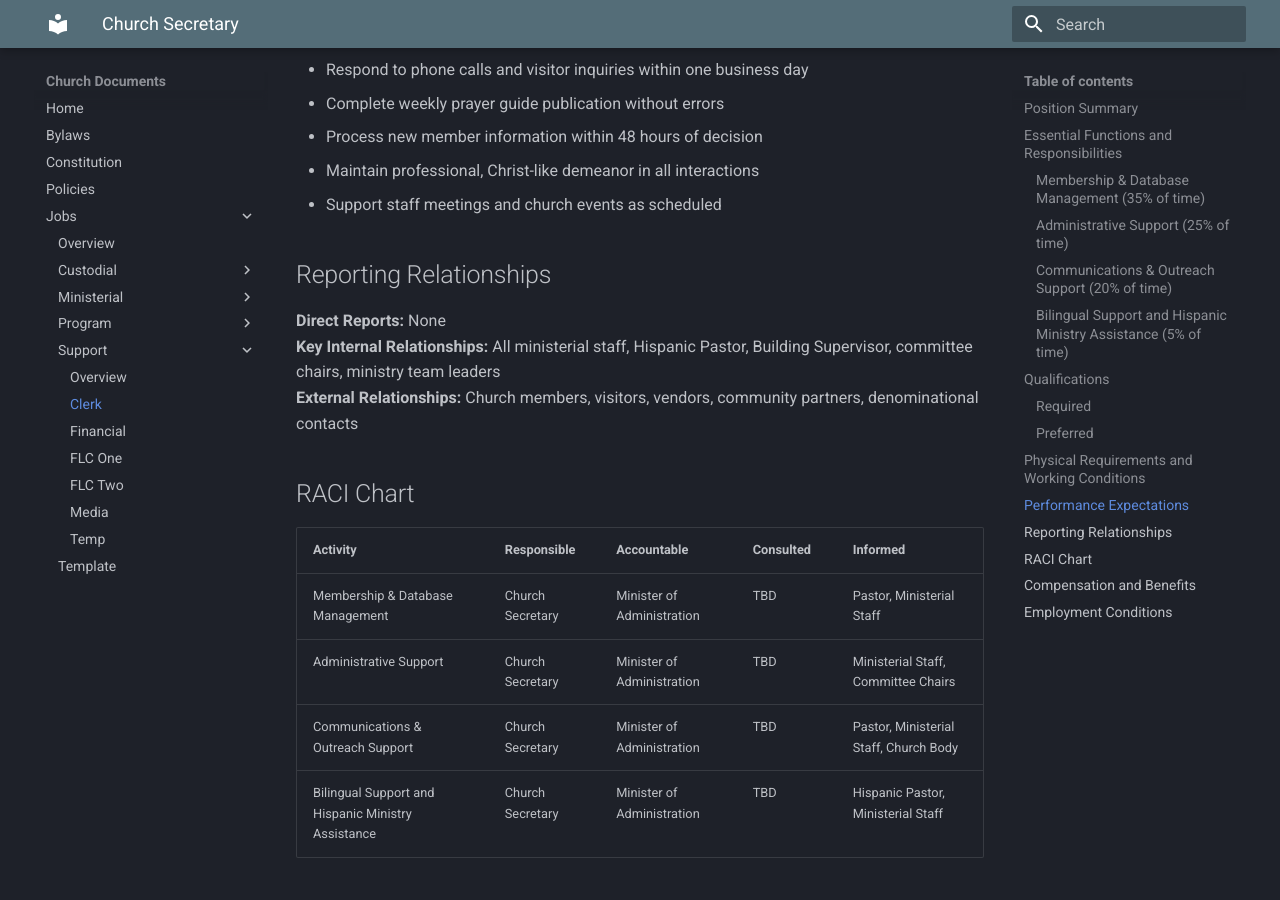
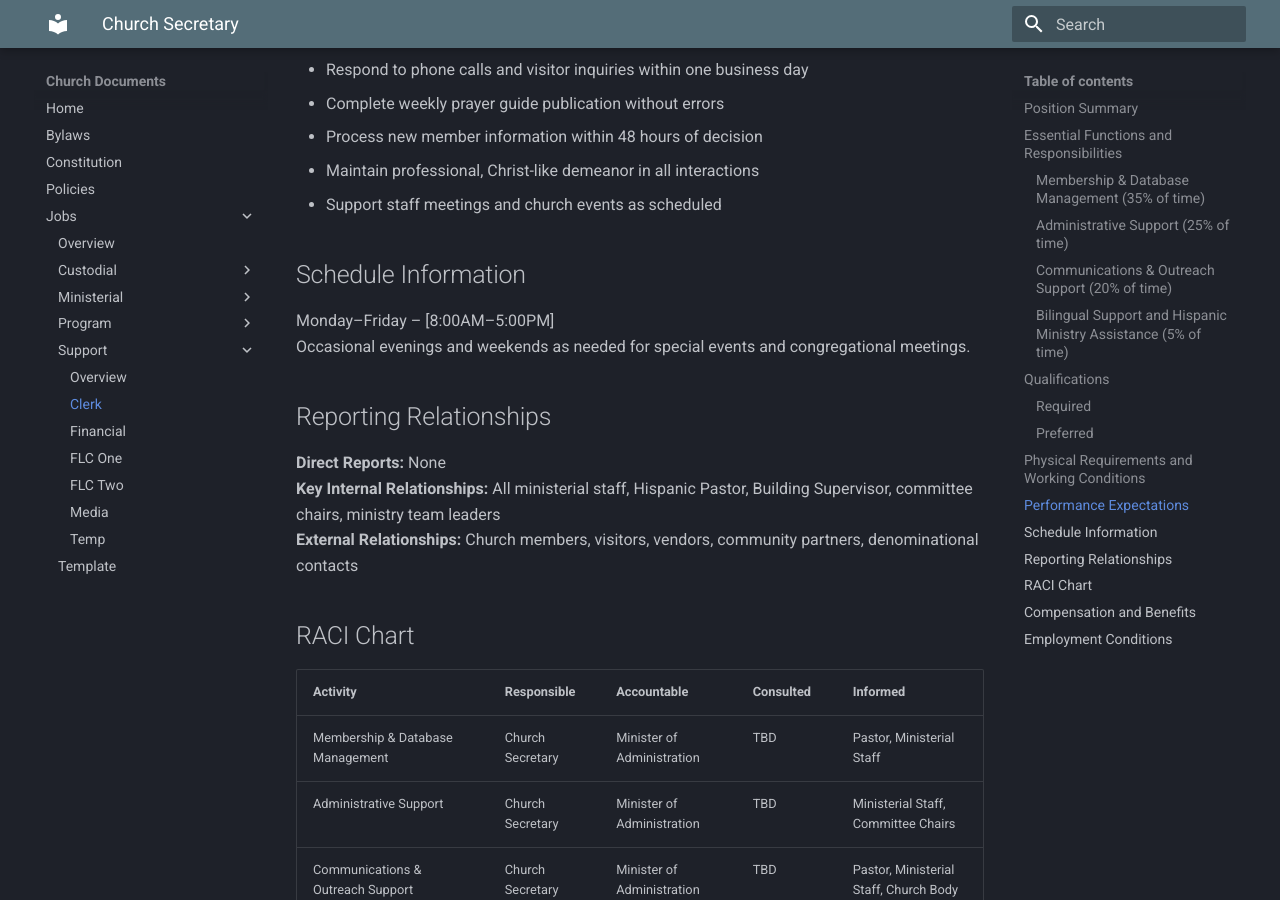
Before and after one commit to fbccana/church-docs, an MkDocs documentation site: the page built from docs/jobs/support/job-support-clerk.md, in a window 1280 px wide and 900 px high, scrolled down 3114 px. Built offline with MkDocs 1.6.1 and Material for MkDocs 9.7.7, drawn with Linux system fonts in a browser that asks for light colours; some of the changed text lies outside the part shown.

Commit message:
docs(jobs): add schedule info; normalize dates; update Copilot instructions

```diff
--- a/docs/jobs/support/job-support-clerk.md
+++ b/docs/jobs/support/job-support-clerk.md
@@ -95,6 +95,11 @@ Serves as the primary administrative support for pastoral staff and church opera
 - Maintain professional, Christ-like demeanor in all interactions
 - Support staff meetings and church events as scheduled
 
+## Schedule Information
+
+Monday–Friday – [8:00AM–5:00PM]
+Occasional evenings and weekends as needed for special events and congregational meetings.
+
 ## Reporting Relationships
 
 **Direct Reports:** None
```
Also changed, not shown: other parts of docs/jobs/support/job-support-clerk.md (+1 -1 lines), docs/jobs/support/job-support-financial.md (+4 -0 lines), docs/jobs/support/job-support-media.md (+4 -0 lines), docs/jobs/support/job-support-temp.md (+4 -0 lines), .github/copilot-instructions.md.
